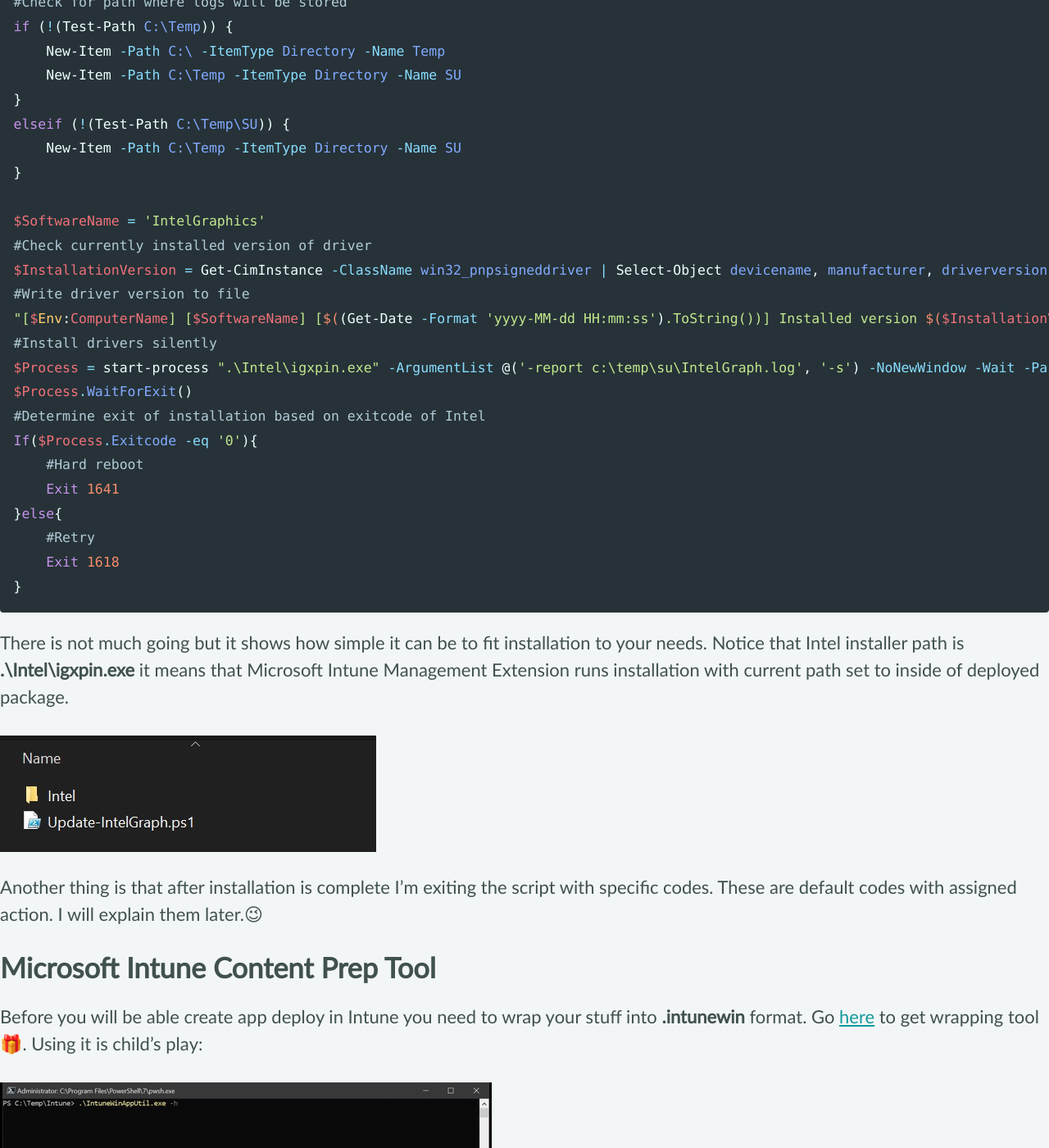
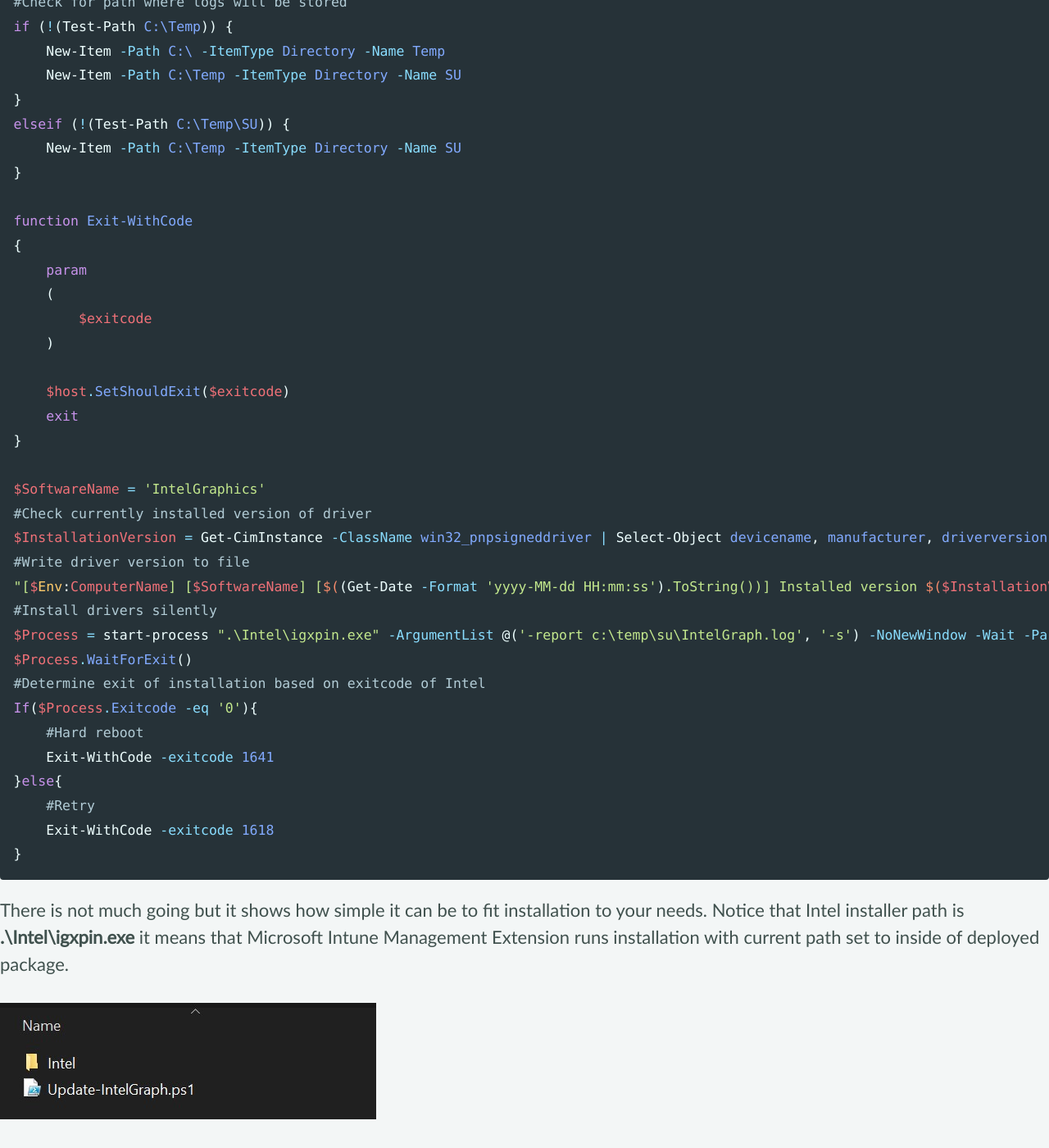
Before and after one commit to UniverseCitiz3n/UniverseCitiz3n.github.io, a Jekyll site: the page built from _posts/2020-03-28-Intune-Win32-CustomScript.md, in a window 1280 px wide and 1400 px high, scrolled down 565 px. Shown: the whole window at 82% size. Built offline with Jekyll 4.4.1, drawn with Linux system fonts in a browser that asks for light colours; cached includes are drawn as plain includes; nearby versions of some CDN libraries; our own code applies the rules of GitHub Pages for plain Markdown files; comment, search, counter and statistics services are not loaded.

Commit message:
Exit-WithCode -exitcode

````diff
--- a/_posts/2020-03-28-Intune-Win32-CustomScript.md
+++ b/_posts/2020-03-28-Intune-Win32-CustomScript.md
@@ -35,6 +35,17 @@ elseif (!(Test-Path C:\Temp\SU)) {
     New-Item -Path C:\Temp -ItemType Directory -Name SU
 }
 
+function Exit-WithCode
+{
+    param
+    (
+        $exitcode
+    )
+
+    $host.SetShouldExit($exitcode)
+    exit
+}
+
 $SoftwareName = 'IntelGraphics'
 #Check currently installed version of driver
 $InstallationVersion = Get-CimInstance -ClassName win32_pnpsigneddriver | Select-Object devicename, manufacturer, driverversion | Where-Object {$PSItem.DeviceName -like 'Intel(R)*HD Graphics*'}
@@ -46,10 +57,10 @@ $Process.WaitForExit()
 #Determine exit of installation based on exitcode of Intel
 If($Process.Exitcode -eq '0'){
     #Hard reboot
-    Exit 1641
+    Exit-WithCode -exitcode 1641
 }else{
     #Retry
-    Exit 1618
+    Exit-WithCode -exitcode 1618
 }
 ```
 
````
